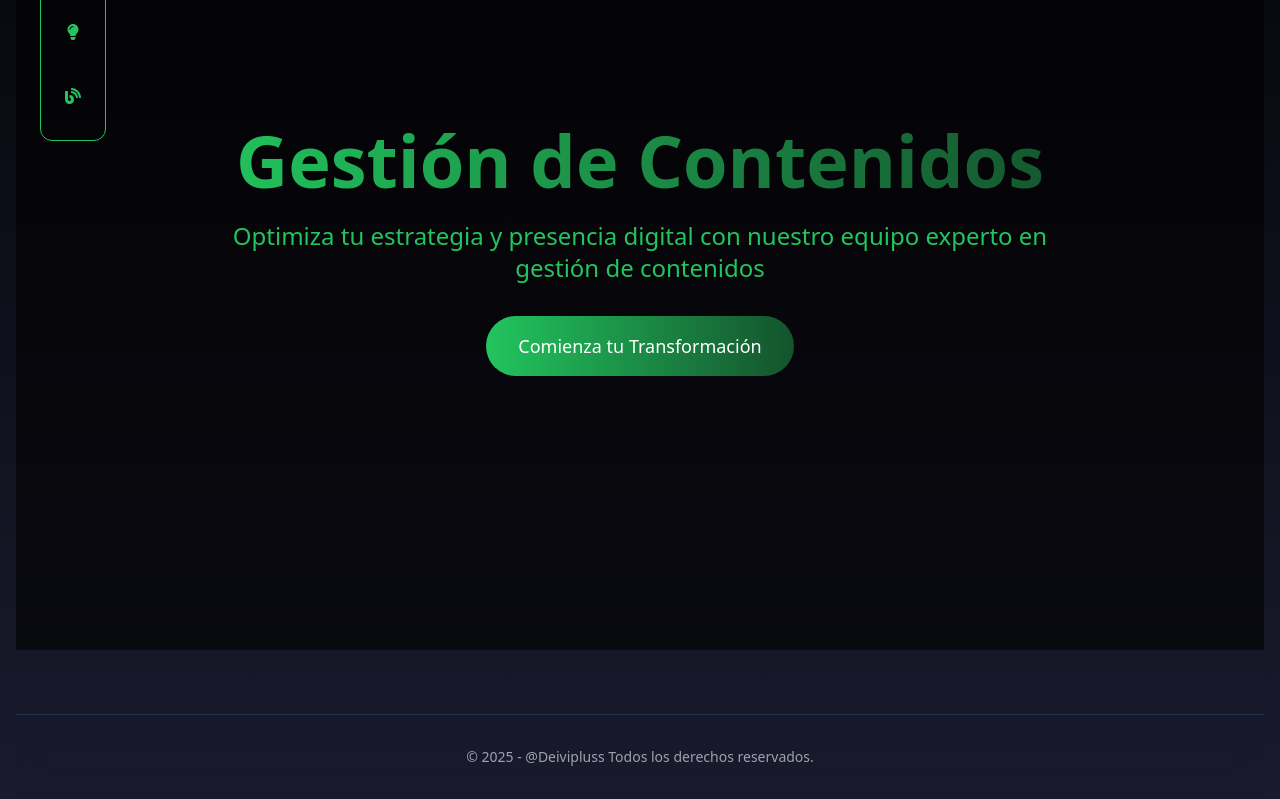
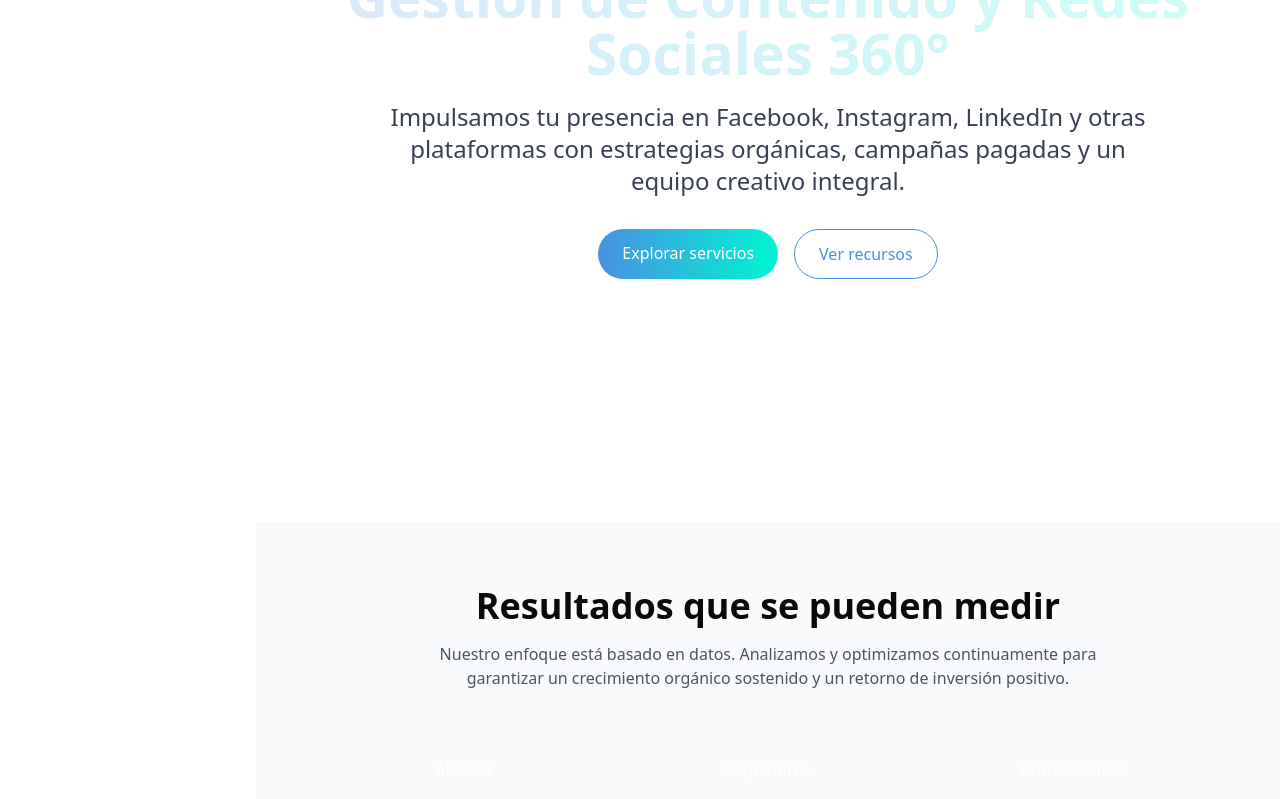
Before and after one commit to deivipluss/landing, a Next.js app: page /gestion-contenidos in a window 1280 px wide. Shown: the part 400-1199 px from the top of the page. Built offline with nearby package versions, Linux system fonts and the light colour scheme.

Commit message:
Reescribir página de gestión de contenidos con nueva estructura y contenido

```diff
--- a/app/gestion-contenidos/page.tsx
+++ b/app/gestion-contenidos/page.tsx
@@ -1,46 +1,145 @@
+"use client";
 
-"use client";
+import React, { useEffect, useState, useRef } from "react";
+import { motion, useScroll, useTransform } from "framer-motion";
+import HomeNavigation from "@/components/HomeNavigation";
+import SidebarNavigation from "@/components/SidebarNavigation";
 import Footer from "@/components/Footer";
-// Replica exacta de la página de Gerencias, adaptada para Gestión de Contenidos
+import { CreatorMetricsChart } from "../redes-membresia/CreatorMetricsChart";
+import Link from "next/link";
 
-import React, { useEffect, useState, useRef } from 'react';
-import { motion, useScroll, useTransform } from 'framer-motion';
-import { CreatorMetricsChart } from '../redes-membresia/CreatorMetricsChart';
-import { creatorMetrics, testimonials, platformFeatures, faqData, blogPosts } from '../redes-membresia/data';
-import { FaWhatsapp, FaArrowUp, FaBlog, FaUserTie, FaCogs, FaLightbulb } from 'react-icons/fa';
-import Link from 'next/link';
-import HomeNavigation from '@/components/HomeNavigation';
-import SidebarNavigation from '@/components/SidebarNavigation';
+// Datos para la sección de métricas: se muestran tendencias de alcance, seguidores y conversiones a lo largo del tiempo.
+const socialMetrics = {
+  alcance: [
+    { year: 2023, value: 10000 },
+    { year: 2024, value: 45000 },
+    { year: 2025, value: 90000 },
+  ],
+  seguidores: [
+    { year: 2023, value: 1500 },
+    { year: 2024, value: 8000 },
+    { year: 2025, value: 20000 },
+  ],
+  conversiones: [
+    { year: 2023, value: 5 },
+    { year: 2024, value: 20 },
+    { year: 2025, value: 40 },
+  ],
+};
 
-export default function GestionContenidos() {
+// Servicios que ofrecen para la gestión de contenido y redes sociales.
+const services = [
+  {
+    title: "Gestión Orgánica de Redes",
+    features: [
+      "Estrategias de contenido personalizadas para Facebook, Instagram, LinkedIn, YouTube y más",
+      "Investigación de audiencia y optimización de horarios de publicación",
+      "Interacción con la comunidad y respuesta ágil a la alta demanda",
+    ],
+  },
+  {
+    title: "Publicidad Pagada",
+    features: [
+      "Diseño y gestión de campañas en Meta Ads, Google Ads y LinkedIn Ads",
+      "Segmentación avanzada y remarketing para maximizar ROI",
+      "Informes detallados y ajustes continuos para mejorar resultados",
+    ],
+  },
+  {
+    title: "Producción y Diseño",
+    features: [
+      "Equipo de copywriters especializados en storytelling y SEO",
+      "Diseñadores gráficos, animadores y editores para crear piezas de impacto",
+      "Fotógrafos y filmmakers que elevan tu identidad visual",
+    ],
+  },
+  {
+    title: "Estrategia 360°",
+    features: [
+      "Integración de contenido orgánico, campañas pagadas y gestión de comunidad",
+      "Planificación y calendario editorial mensual",
+      "Medición de KPIs y asesoría constante para optimizar tu presencia digital",
+    ],
+  },
+];
+
+// Preguntas frecuentes para resolver las dudas más comunes.
+const faqData = [
+  {
+    question: "¿Qué redes sociales gestionan?",
+    answer:
+      "Trabajamos con las plataformas donde está tu audiencia: Facebook, Instagram, LinkedIn, TikTok, YouTube y otras. Definimos una estrategia específica para cada canal según tus objetivos.",
+  },
+  {
+    question: "¿Cuál es la diferencia entre crecimiento orgánico y pagado?",
+    answer:
+      "El crecimiento orgánico se basa en contenido de valor que atrae a tu comunidad de manera natural; el crecimiento pagado incluye campañas publicitarias segmentadas que amplifican tu alcance y aceleran los resultados.",
+  },
+  {
+    question: "¿Quién crea el contenido?",
+    answer:
+      "Contamos con copywriters, diseñadores, animadores, editores, fotógrafos y filmmakers que trabajan en conjunto para producir contenido creativo y alineado a tu marca.",
+  },
+  {
+    question: "¿Manejan la pauta publicitaria?",
+    answer:
+      "Sí. Diseñamos, ejecutamos y optimizamos campañas pagadas en todas las plataformas relevantes, cuidando tu presupuesto y maximizando el retorno de inversión.",
+  },
+];
+
+// Publicaciones de blog para la sección de recursos.
+const blogPosts = [
+  {
+    title: "Tendencias de Contenido para 2025",
+    date: "20 Julio, 2025",
+    image: "/imagenes/blog-tendencias.jpg",
+    excerpt:
+      "Descubre las tendencias que marcarán el contenido en redes sociales durante el próximo año.",
+  },
+  {
+    title: "Cómo Construir una Comunidad Leal",
+    date: "12 Julio, 2025",
+    image: "/imagenes/blog-comunidad.jpg",
+    excerpt:
+      "Aprende a crear una comunidad sólida y participativa en torno a tu marca en redes sociales.",
+  },
+  {
+    title: "Publicidad Digital Eficiente",
+    date: "05 Julio, 2025",
+    image: "/imagenes/blog-publicidad.jpg",
+    excerpt:
+      "Guía para optimizar tus campañas pagadas y obtener el máximo rendimiento de tu inversión.",
+  },
+];
+
+export default function ContenidosPage() {
+  // Estado para mostrar el botón de volver al inicio y para controlar la sección activa del sidebar.
   const [showScrollTop, setShowScrollTop] = useState(false);
   const [activeSection, setActiveSection] = useState("overview");
   const { scrollY, scrollYProgress } = useScroll();
   const opacity = useTransform(scrollYProgress, [0, 0.2], [1, 0.2]);
   const scale = useTransform(scrollYProgress, [0, 0.2], [1, 0.95]);
 
-  // Referencias para las secciones
-  const overviewRef = useRef<HTMLElement>(null);
+  // Referencias a cada sección para detectar cuándo están en el viewport.
+  const overviewRef = useRef<HTMLDivElement>(null);
   const metricsRef = useRef<HTMLDivElement>(null);
-  const testimonialsRef = useRef<HTMLDivElement>(null);
   const featuresRef = useRef<HTMLDivElement>(null);
-  const faqRef = useRef<HTMLDivElement>(null);
   const blogRef = useRef<HTMLDivElement>(null);
 
   useEffect(() => {
+    // Suscribirse a los cambios de scroll para actualizar la sección activa y la visibilidad del botón.
     return scrollY.onChange(() => {
       setShowScrollTop(scrollY.get() > 100);
       const sections = [
         { ref: overviewRef, id: "overview" },
         { ref: metricsRef, id: "metrics" },
-        { ref: testimonialsRef, id: "testimonials" },
         { ref: featuresRef, id: "features" },
-        { ref: faqRef, id: "faq" },
-        { ref: blogRef, id: "blog" }
+        { ref: blogRef, id: "blog" },
       ];
-      const currentSection = sections.find(section => {
+      const currentSection = sections.find((section) => {
         if (section.ref.current) {
-          const { top, bottom } = section.ref.current.getBoundingClientRect();
+          const { top, bottom } =
+            section.ref.current.getBoundingClientRect();
           return top <= 100 && bottom >= 100;
         }
         return false;
@@ -51,54 +150,185 @@ export default function GestionContenidos() {
     });
   }, [scrollY]);
 
+  // Desplaza la pantalla hasta arriba de forma suave.
   const scrollToTop = () => {
     window.scrollTo({
       top: 0,
-      behavior: 'smooth'
+      behavior: "smooth",
     });
   };
 
   return (
-    <div className="min-h-screen bg-gradient-to-b from-black to-[#1A1A2E] flex flex-col overflow-hidden">
-      {/* Barra lateral de navegación (solo escritorio) */}
-      <div className="hidden md:block fixed left-4 lg:left-10 top-1/2 transform -translate-y-1/2 z-40">
-        <SidebarNavigation activeSection={activeSection} setActiveSection={setActiveSection} />
+    <div className="relative">
+      {/* Navegación superior (mobile) */}
+      <HomeNavigation />
+
+      {/* Navegación lateral (desktop) */}
+      <div className="hidden md:block fixed left-0 top-0 h-full z-50">
+        <SidebarNavigation
+          activeSection={activeSection}
+          setActiveSection={setActiveSection}
+        />
       </div>
-      <div className="pt-16 sm:pt-20 md:pt-24 lg:pt-32 container mx-auto px-4 flex-1 relative">
-        <HomeNavigation />
-        {/* Hero Section */}
-        <section ref={overviewRef} id="overview" className="relative h-screen flex items-center justify-center overflow-hidden">
-        <div className="absolute inset-0 bg-black/60 z-0" />
-        <div className="relative z-10 text-center max-w-4xl mx-auto">
+
+      {/* Contenedor principal */}
+      <div className="md:ml-64">
+        {/* Sección Hero / Overview */}
+        <section
+          id="overview"
+          ref={overviewRef}
+          className="min-h-screen flex flex-col justify-center items-center px-6 md:px-12 py-16 text-center"
+        >
           <motion.h1
-            initial={{ opacity: 0, y: 20 }}
-            animate={{ opacity: 1, y: 0 }}
-            transition={{ duration: 0.8 }}
-            className="text-5xl md:text-7xl font-bold bg-gradient-to-r from-[#22c55e] to-[#14532d] text-transparent bg-clip-text mb-6"
+            style={{ opacity, scale }}
+            className="text-3xl md:text-6xl font-extrabold mb-4 bg-gradient-to-r from-[#4A90E2] to-[#00F5D4] text-transparent bg-clip-text"
           >
-            Gestión de Contenidos
+            Gestión de Contenido y Redes Sociales 360°
           </motion.h1>
-          <motion.p
-            initial={{ opacity: 0, y: 20 }}
-            animate={{ opacity: 1, y: 0 }}
-            transition={{ duration: 0.8, delay: 0.2 }}
-            className="text-xl md:text-2xl text-[#22c55e] mb-8"
+          <p className="text-lg md:text-2xl max-w-3xl mb-8 text-gray-700">
+            Impulsamos tu presencia en Facebook, Instagram, LinkedIn y otras
+            plataformas con estrategias orgánicas, campañas pagadas y un
+            equipo creativo integral.
+          </p>
+          <div className="flex gap-4 flex-col sm:flex-row">
+            <Link
+              href="#features"
+              className="px-6 py-3 bg-gradient-to-r from-[#4A90E2] to-[#00F5D4] text-white rounded-full hover:shadow-glow transition-all duration-300 hover:scale-105"
+            >
+              Explorar servicios
+            </Link>
+            <Link
+              href="#blog"
+              className="px-6 py-3 border border-[#4A90E2] text-[#4A90E2] rounded-full hover:bg-[#4A90E2] hover:text-white transition-all duration-300 hover:scale-105"
+            >
+              Ver recursos
+            </Link>
+          </div>
+        </section>
+
+        {/* Sección de métricas */}
+        <section
+          id="metrics"
+          ref={metricsRef}
+          className="py-16 px-6 md:px-12 bg-gray-50"
+        >
+          <h2 className="text-2xl md:text-4xl font-bold mb-4 text-center">
+            Resultados que se pueden medir
+          </h2>
+          <p className="text-center max-w-2xl mx-auto mb-8 text-gray-600">
+            Nuestro enfoque está basado en datos. Analizamos y optimizamos
+            continuamente para garantizar un crecimiento orgánico sostenido y
+            un retorno de inversión positivo.
+          </p>
+          <div className="max-w-4xl mx-auto">
+            <CreatorMetricsChart data={socialMetrics} />
+          </div>
+        </section>
+
+        {/* Sección de servicios y equipo (features) */}
+        <section
+          id="features"
+          ref={featuresRef}
+          className="py-16 px-6 md:px-12"
+        >
+          <h2 className="text-2xl md:text-4xl font-bold mb-8 text-center">
+            Servicios a tu medida
+          </h2>
+          <div className="grid gap-10 md:grid-cols-2">
+            {services.map((service, index) => (
+              <div
+                key={index}
+                className="p-6 rounded-xl border border-gray-200 shadow-sm hover:shadow-md transition-shadow"
+              >
+                <h3 className="text-xl font-semibold mb-3">
+                  {service.title}
+                </h3>
+                <ul className="list-disc list-inside space-y-2 text-gray-700">
+                  {service.features.map((feature, idx) => (
+                    <li key={idx}>{feature}</li>
+                  ))}
+                </ul>
+              </div>
+            ))}
+          </div>
+          <div className="mt-12 text-center">
+            <h3 className="text-xl md:text-2xl font-semibold mb-3">
+              Equipo multidisciplinario
+            </h3>
+            <p className="max-w-3xl mx-auto text-gray-700">
+              Nuestro equipo está formado por copywriters creativos, diseñadores
+              talentosos, animadores, editores expertos, fotógrafos y filmmakers
+              que trabajan en conjunto para dar vida a tu marca. Con su ayuda,
+              creamos experiencias visuales y narrativas que conectan con tu
+              audiencia y elevan tu presencia digital.
+            </p>
+          </div>
+        </section>
+
+        {/* Sección de FAQ y Blog */}
+        <section
+          id="blog"
+          ref={blogRef}
+          className="py-16 px-6 md:px-12 bg-gray-50"
+        >
+          <h2 className="text-2xl md:text-4xl font-bold mb-8 text-center">
+            Preguntas Frecuentes
+          </h2>
+          <div className="max-w-4xl mx-auto space-y-6">
+            {faqData.map((faq, index) => (
+              <div key={index} className="border-b border-gray-200 pb-4">
+                <h4 className="text-lg font-semibold mb-2">
+                  {faq.question}
+                </h4>
+                <p className="text-gray-700">{faq.answer}</p>
+              </div>
+            ))}
+          </div>
+          <h2 className="text-2xl md:text-4xl font-bold mt-12 mb-8 text-center">
+            Blog y Recursos
+          </h2>
+          <div className="grid gap-8 md:grid-cols-3">
+            {blogPosts.map((post, index) => (
+              <div
+                key={index}
+                className="rounded-xl border border-gray-200 p-4 shadow-sm hover:shadow-md transition-shadow"
+              >
+                <p className="text-sm text-gray-500">{post.date}</p>
+                <h3 className="text-lg font-semibold mb-2">{post.title}</h3>
+                <p className="text-gray-700 text-sm">{post.excerpt}</p>
+              </div>
+            ))}
+          </div>
+          <div className="mt-12 text-center">
+            <h3 className="text-xl md:text-2xl font-semibold mb-3">
+              ¿Listo para llevar tu marca al siguiente nivel?
+            </h3>
+            <p className="max-w-3xl mx-auto mb-6 text-gray-700">
+              Agenda una consulta gratuita con nuestro equipo y descubre cómo
+              podemos ayudarte a crecer orgánicamente y con publicidad
+              estratégica.
+            </p>
+            <Link
+              href="#"
+              className="px-8 py-3 bg-gradient-to-r from-[#4A90E2] to-[#00F5D4] text-white rounded-full hover:shadow-glow transition-all duration-300 hover:scale-105"
+            >
+              Agendar consulta
+            </Link>
+          </div>
+        </section>
+
+        {/* Botón para volver al inicio */}
+        {showScrollTop && (
+          <button
+            onClick={scrollToTop}
+            className="fixed bottom-6 right-6 bg-[#4A90E2] text-white p-3 rounded-full shadow-lg hover:bg-[#00F5D4] transition-colors z-50"
           >
-            Optimiza tu estrategia y presencia digital con nuestro equipo experto en gestión de contenidos
-          </motion.p>
-          <motion.button
-            initial={{ opacity: 0, y: 20 }}
-            animate={{ opacity: 1, y: 0 }}
-            transition={{ duration: 0.8, delay: 0.4 }}
-            className="bg-gradient-to-r from-[#22c55e] to-[#14532d] text-white px-8 py-4 rounded-full text-lg font-medium hover:scale-105 transition-transform"
-          >
-            Comienza tu Transformación
-          </motion.button>
-        </div>
-      </section>
-      {/* ...resto igual que gerencias... */}
-      {/* Footer */}
-      <Footer />
+            ↑
+          </button>
+        )}
+
+        {/* Pie de página */}
+        <Footer />
       </div>
     </div>
   );
```
